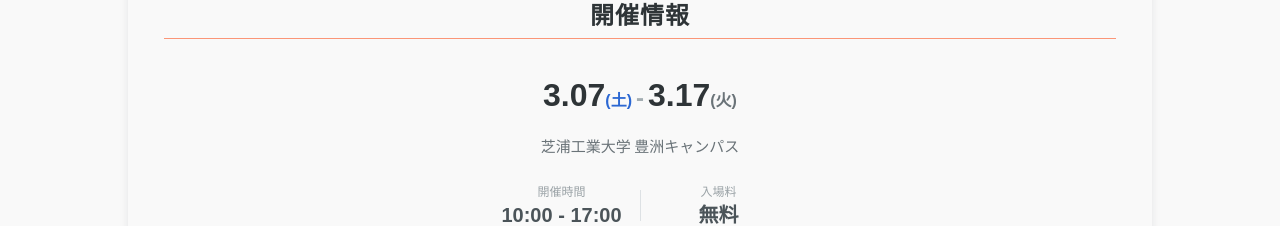
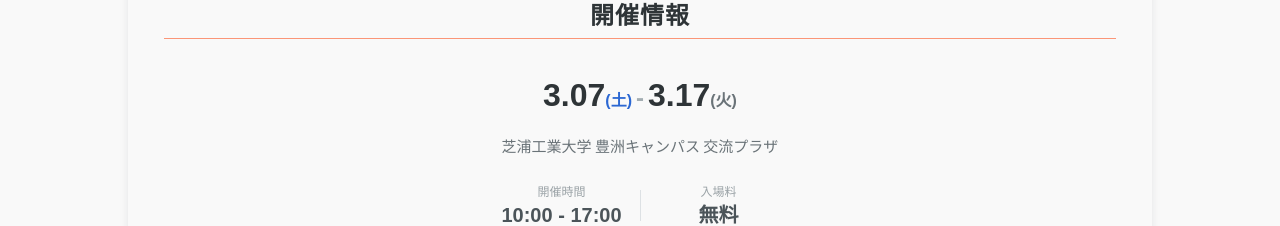
Before and after one commit to perl-0815/sit-desgin-expo2026, a Next.js app: page / in a window 1280 px wide. Shown: the part 8134-8360 px from the top of the page. Built offline with nearby package versions, Linux system fonts and the light colour scheme; no server answers; the database is empty; a web font is replaced by a local one.

Commit message:
fix: 2-開催場所の明確化

```diff
--- a/app/TopPageClient.tsx
+++ b/app/TopPageClient.tsx
@@ -171,7 +171,7 @@ export default function TopPageClient({
                 <span className="text-[16px] text-[#6A7378]">(火)</span>
               </p>
               <p className="text-[13px] font-medium text-[#6A7378] md:text-[15px]">
-                芝浦工業大学 豊洲キャンパス
+                芝浦工業大学 豊洲キャンパス 交流プラザ
               </p>
             </div>
             <div className="flex items-center gap-4 text-center">
```
